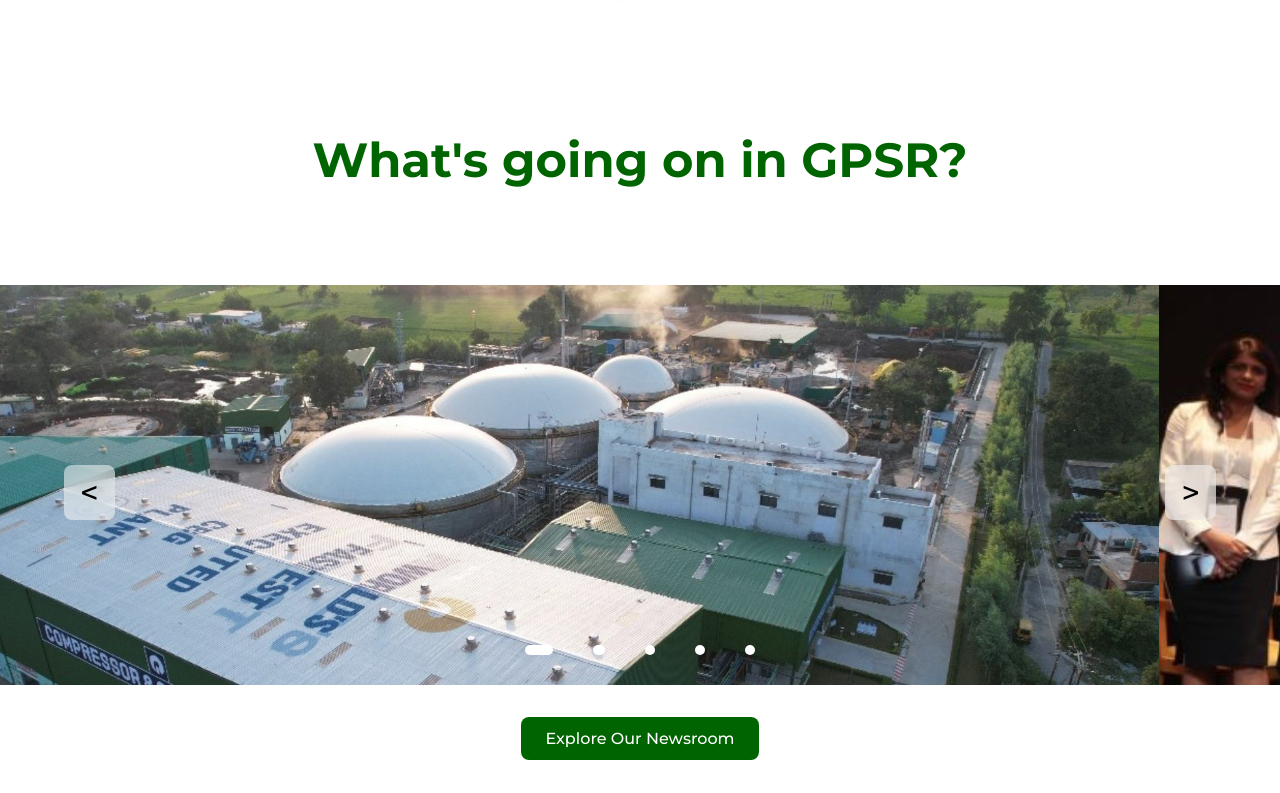
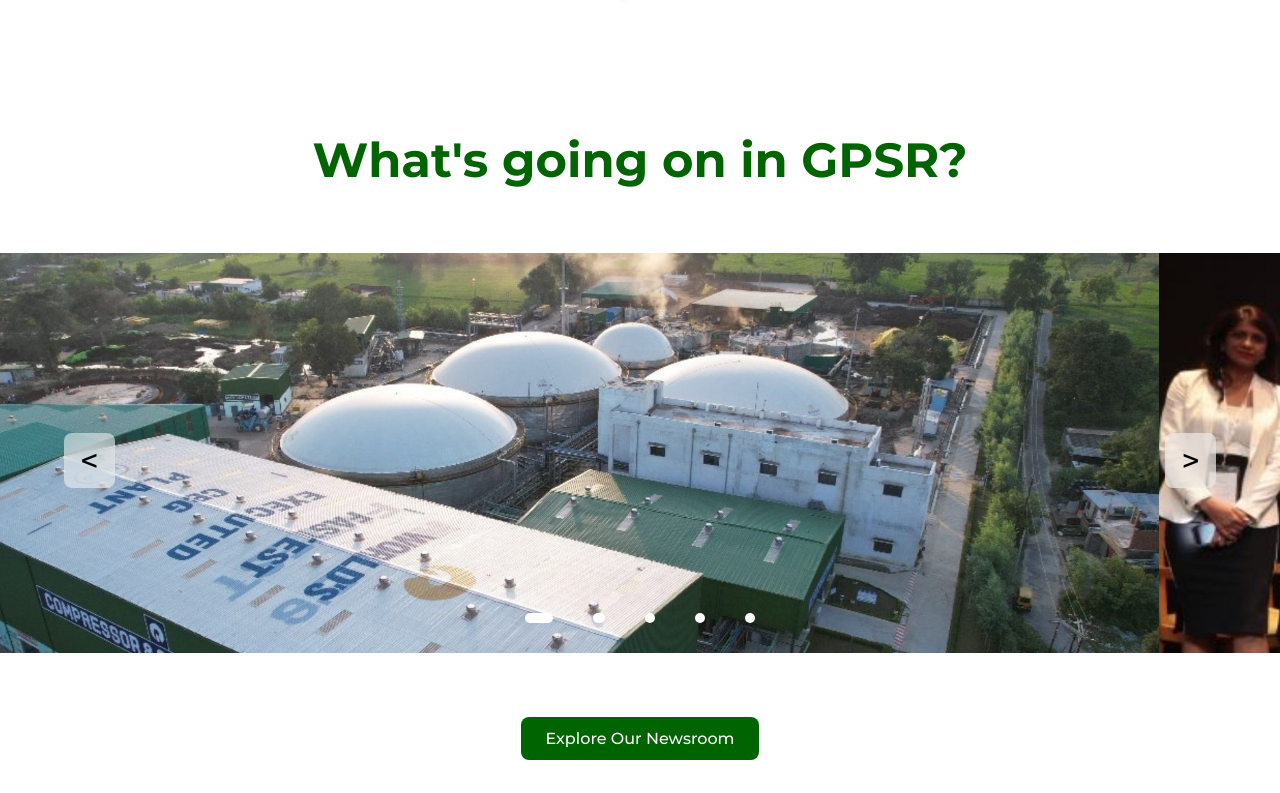
Before and after one commit to manoj7019/GPSR---Investor-Relations, a plain HTML site: page index.html in a window 1280 px wide. Shown: the part 727-1520 px from the top of the page. Drawn offline with Linux system fonts and the light colour scheme.

Commit message:
tiny change in padding

```diff
--- a/IRstyle.css
+++ b/IRstyle.css
@@ -154,7 +154,7 @@ a {
 .hot-news-section {
     display: flex;
     flex-direction: column;
-    gap: 32px;
+    gap: 64px;
     margin: 64px auto;
     align-items: center;
 }
@@ -170,7 +170,7 @@ a {
 
 .hot-news-section h2 {
     color: darkgreen;
-    margin-bottom: 64px;
+    /* margin-bottom: 32px; */
     text-align: center;
     font-size: 48px;
   }
```
